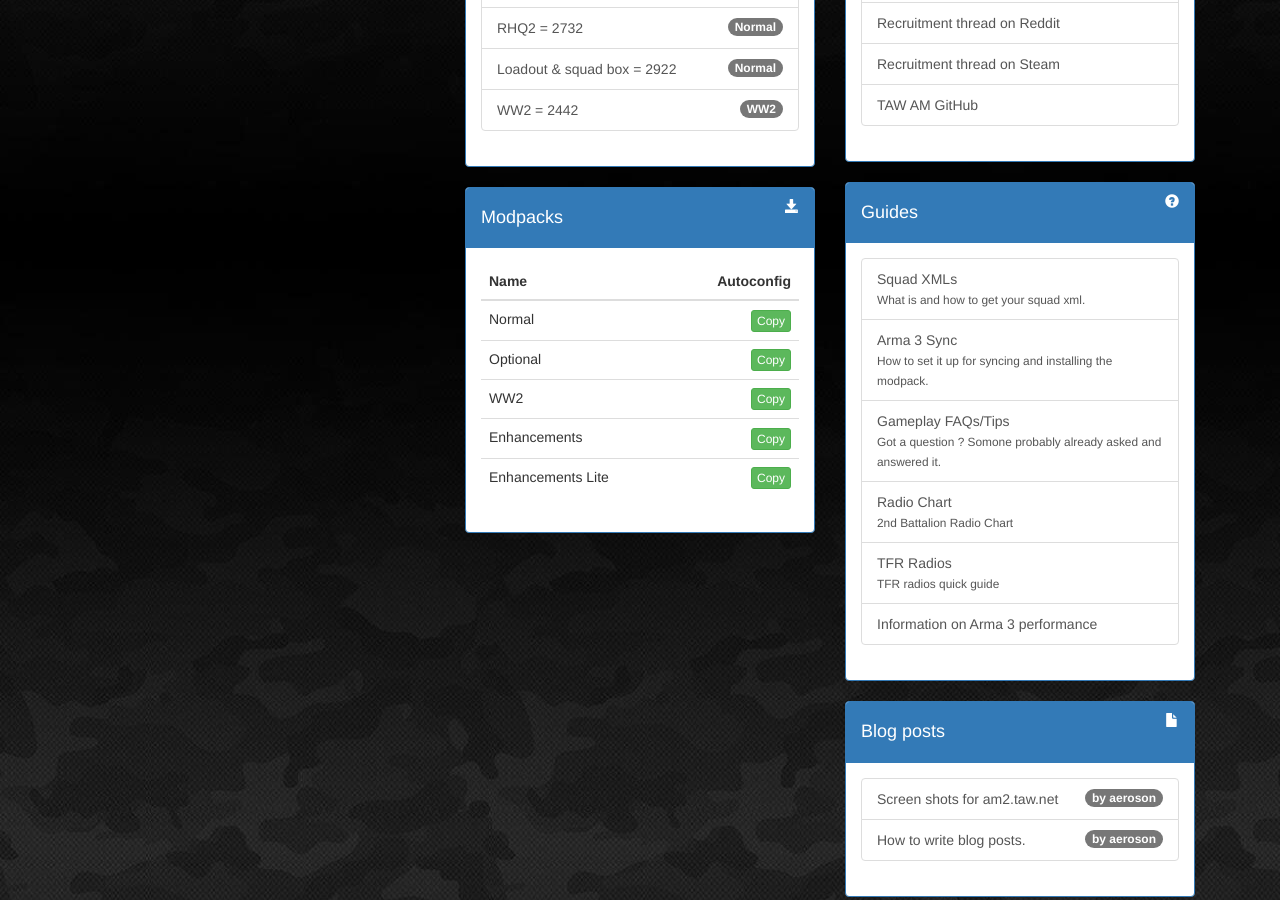
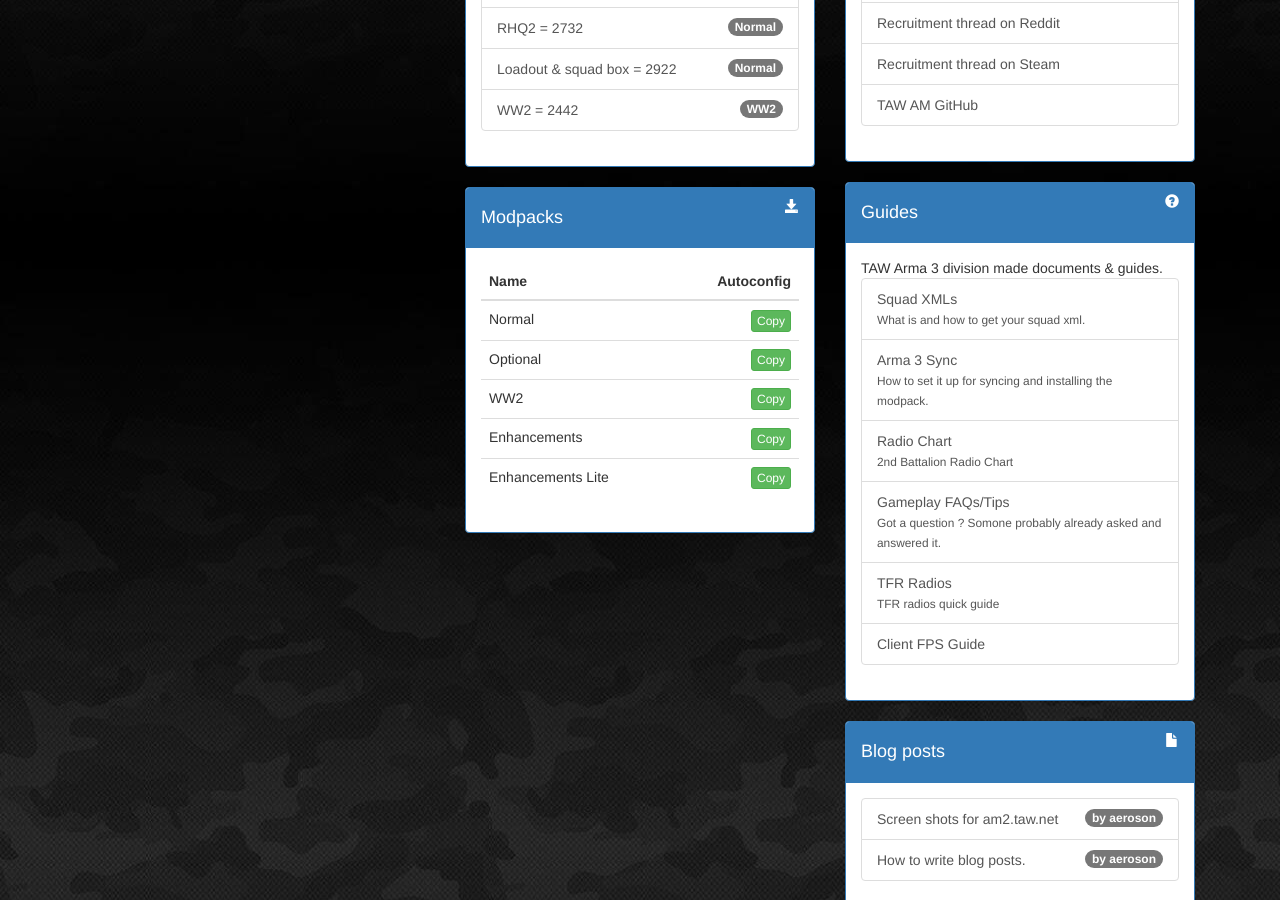
Before and after one commit to TAW-Arma/AM2-Web, a Jekyll site: the page built from index.html, in a window 1280 px wide and 900 px high, scrolled down 939 px. Built offline with Jekyll 4.4.1, drawn with Linux system fonts in a browser that asks for light colours; comment, search, counter and statistics services are not loaded.

Commit message:
Update index.html

```diff
--- a/index.html
+++ b/index.html
@@ -225,14 +225,13 @@ title: TAW Arma - 2nd Battalion
 			<div class="panel-body">
 				<div class="list-group">
 					<div class="list-group">
-
+TAW Arma 3 division made documents & guides.
 <a class="list-group-item" href="https://github.com/TAW-Arma/TawGatherMembersInfo#arma-squad-xmls" target="_blank">Squad XMLs<br><small>What is and how to get your squad xml.</small></a>
 <a class="list-group-item" href="https://docs.google.com/document/d/1fl07M3yJeGIkzG0rd58Nhod2n2_04Y4Ipv6LLm6vrWg" target="_blank">Arma 3 Sync<br><small>How to set it up for syncing and installing the modpack.</small></a>
+<a class="list-group-item" href="https://docs.google.com/drawings/d/1_ywe1ZCiBhZf-5L_JSezNntL3XKrVUC9Acm7zo4NMm0" target="_blank">Radio Chart<br><small>2nd Battalion Radio Chart</small></a>
 <a class="list-group-item" href="https://docs.google.com/document/d/17D1Iaer3iK479DGrhiqFnfyurRh13S2ptP3CAxaz6NE" target="_blank">Gameplay FAQs/Tips<br><small>Got a question ? Somone probably already asked and answered it.</small></a>
-<a class="list-group-item" href="https://docs.google.com/drawings/d/1_ywe1ZCiBhZf-5L_JSezNntL3XKrVUC9Acm7zo4NMm0" target="_blank">Radio Chart<br><small>2nd Battalion Radio Chart</small></a>
 <a class="list-group-item" href="https://docs.google.com/a/mattgraham.me/presentation/d/15-Vx8eyZYZiSBfUEMDJLRR9BDyZ2uX71VF_r_UsnQA0/edit#slide=id.p" target="_blank">TFR Radios<br><small>TFR radios quick guide</small></a>
-<a class="list-group-item" href="https://www.youtube.com/watch?v=Fh3webkCo4Y" target="_blank">Information on Arma 3 performance</a>
-
+<a class="list-group-item" href="https://docs.google.com/document/d/1IuptCWlhwsgqfTm5tB8ehgDuBNL6Zh6oNRIcKhpCvlo" target="_blank">Client FPS Guide</a>
 					</div>
 				</div>
 			</div>
```
